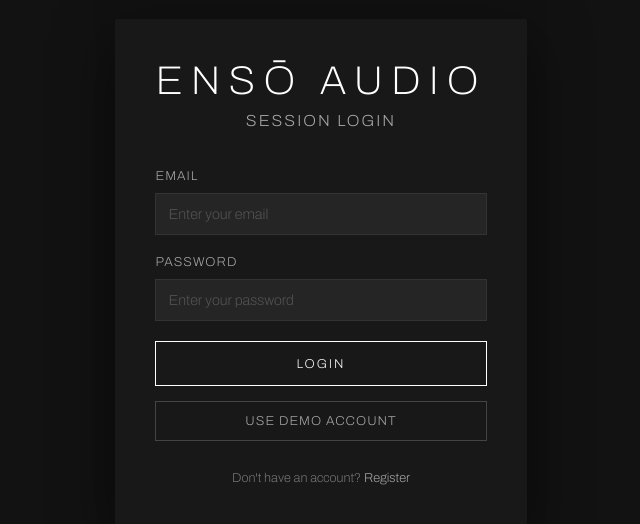
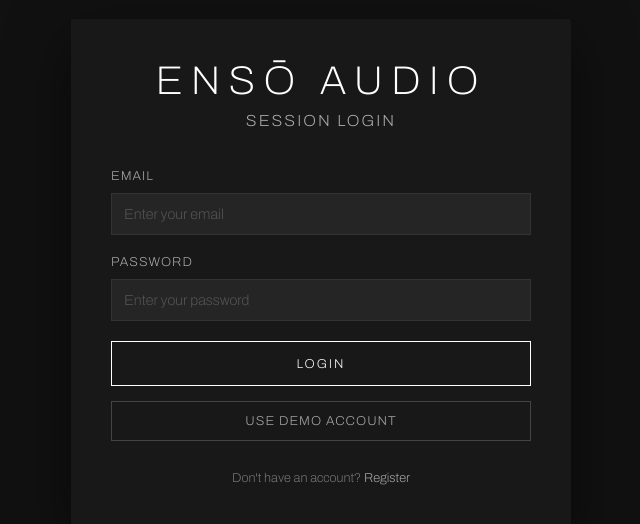
Before and after one commit to circa83/enso-audio, a Next.js app: page /login in a window 1280 px wide. Shown: the part 128-652 px from the top of the page, without its empty margins (319-959 px from the left). Built offline with nearby package versions, Linux system fonts and the light colour scheme; no server answers.

Commit message:
still trying to format for ios

```diff
--- a/src/styles/globals.css
+++ b/src/styles/globals.css
@@ -17,12 +17,7 @@
   overflow-x: hidden;
 
 }
-body {
-  display: flex;
-  flex-direction: column;
-  align-items: center;
-  justify-content: flex-start;
-}
+
 
 .container {
   width: 100%;
```
